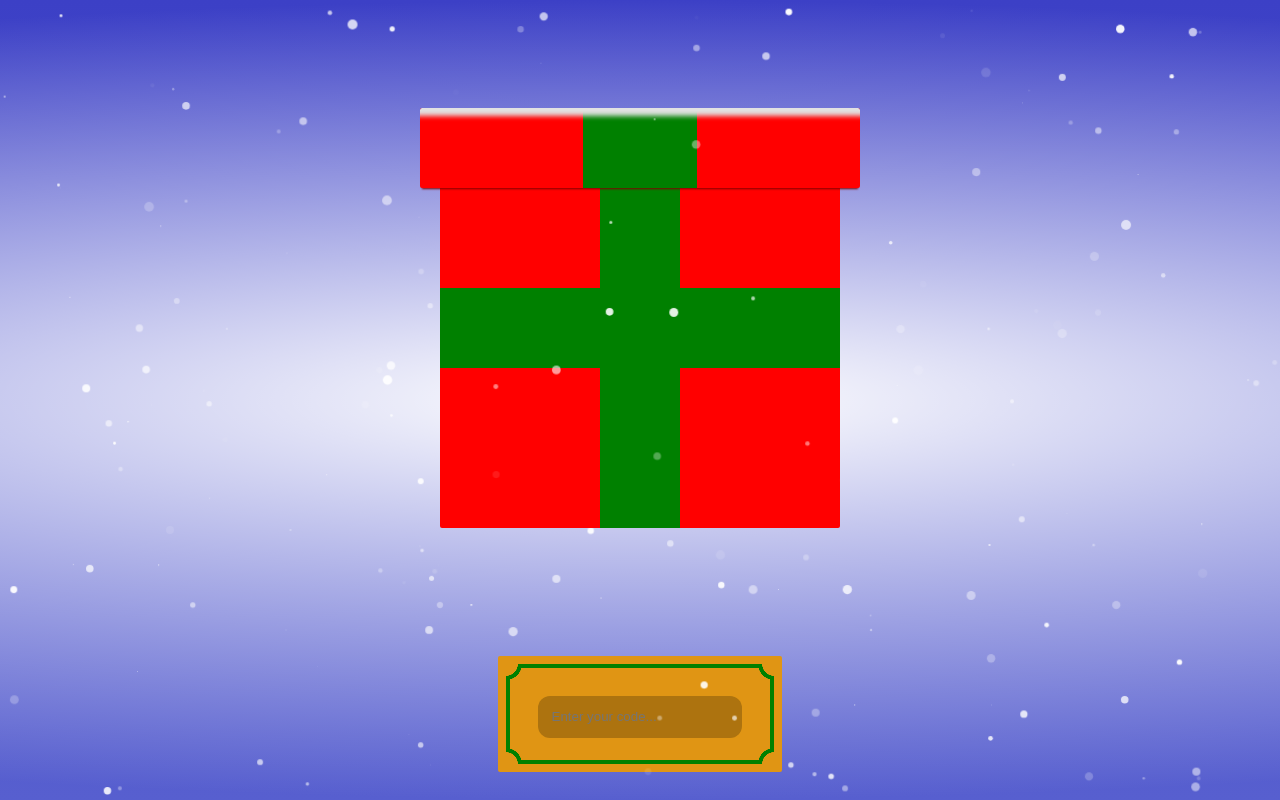
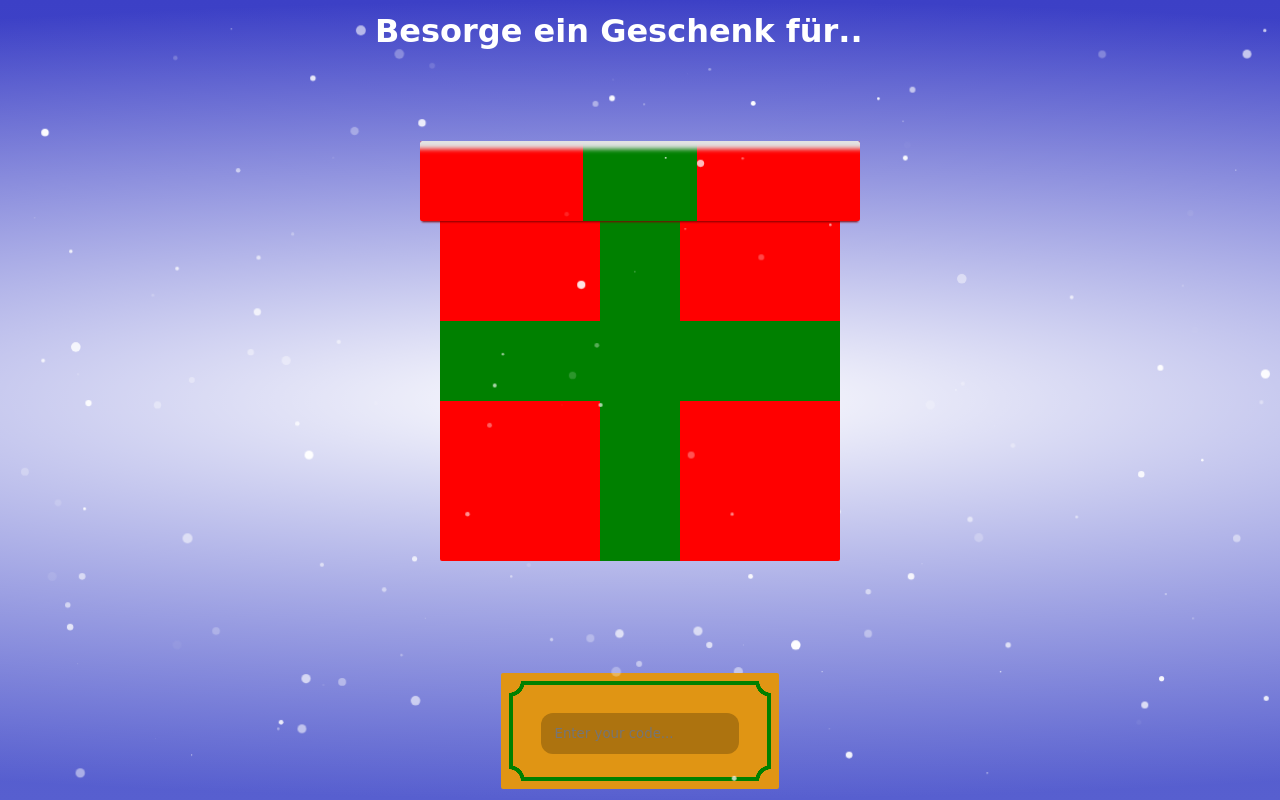
Before and after one commit to ZugBahnHof/Wichteln22, a Vue app: page / in a window 1280 px wide. Built offline with nearby package versions, Linux system fonts and the light colour scheme.

Commit message:
Create heading

```diff
--- a/src/App.vue
+++ b/src/App.vue
@@ -1,5 +1,6 @@
 <template>
   <div class="snowflake-wrapper"><SnowFlakes v-if="!reducedMotion" /></div>
+  <DottingTitle/>
   <GiftBox :open="inputCorrect" name="Jonerthan"/>
   <GiftInput v-model="input"/>
 </template>
@@ -8,10 +9,12 @@
 import SnowFlakes from "@/components/SnowFlakes";
 import GiftBox from "@/components/GiftBox";
 import GiftInput from "@/components/GiftInput";
+import DottingTitle from "@/components/DottingTitle";
 
 export default {
   name: 'App',
   components: {
+    DottingTitle,
     GiftBox,
     GiftInput,
     SnowFlakes,
@@ -46,4 +49,8 @@ export default {
     overflow: clip;
     pointer-events: none;
   }
+
+  * {
+    font-family: "Dancing Script", "Caveat", "Indie Flower", "Permanent Marker", "XKCHAND", "Gloria Hallelujah", "Purisa", "Century Schoolbook L", "Comic Sans MS", sans-serif;
+  }
 </style>
--- /dev/null
+++ b/src/components/DottingTitle.vue
@@ -0,0 +1,41 @@
+<template>
+  <h1>Besorge ein Geschenk für</h1>
+</template>
+
+<script>
+export default {
+  name: "DottingTitle"
+}
+</script>
+
+<style scoped>
+h1 {
+  color: white;
+  text-align: center;
+  word-break: break-word;
+  hyphens: auto;
+}
+
+@keyframes dots {
+  0% {
+    content: "";
+  }
+  25% {
+    content: ".";
+  }
+  50% {
+    content: "..";
+  }
+  75% {
+    content: "...";
+  }
+}
+
+h1:after {
+  content: "";
+  animation: dots ease-in-out infinite 2s;
+  width: 3ch;
+  display: inline-block;
+  text-align: left;
+}
+</style>
```
